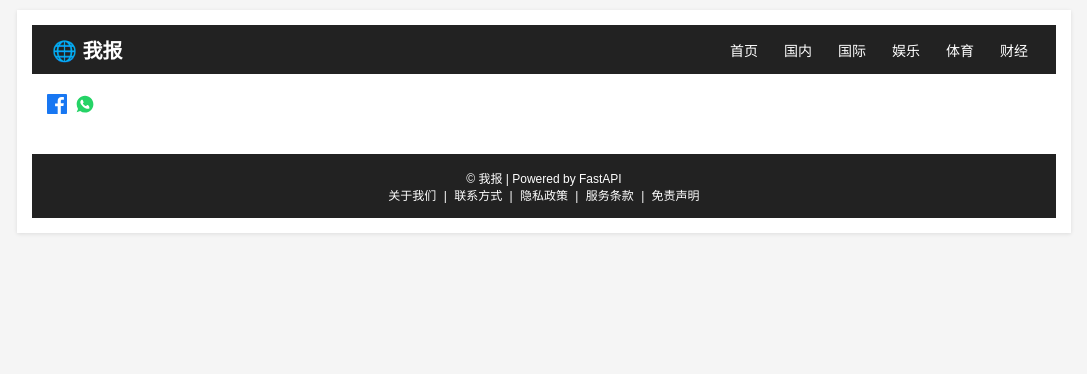
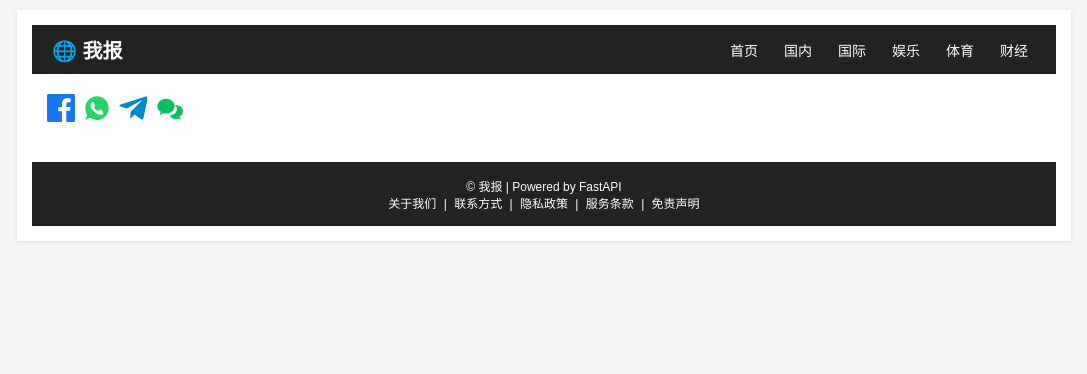
Before and after one commit to elaineling891-ux/allMyChineseNews, a FastAPI app: template templates/detail.html in a window 1280 px wide. Shown: the top 374 px of the page, without its empty margins (96-1183 px from the left). Run offline with FastAPI, Linux system fonts and the light colour scheme; the template is opened without the code that fills it, so the values that code supplies are empty; parts of the project's set-up code (start-up, migrations or seed data) failed here and were passed over.

Commit message:
Update detail.html

```diff
--- a/templates/detail.html
+++ b/templates/detail.html
@@ -115,7 +115,7 @@ footer a:hover { text-decoration:underline; }
       <!-- Facebook 分享 -->
       <a href="https://www.facebook.com/sharer/sharer.php?u=https://globalnews-5ose.onrender.com/news/{{ news_item.id }}"
          target="_blank" title="分享到 Facebook" style="display:inline-flex; align-items:center;">
-        <svg xmlns="http://www.w3.org/2000/svg" width="20" height="20" viewBox="0 0 24 24" fill="#1877F2">
+        <svg xmlns="http://www.w3.org/2000/svg" width="28" height="28" viewBox="0 0 24 24" fill="#1877F2">
           <path d="M22.675 0h-21.35C.6 0 0 .6 0 1.342v21.316C0 23.4.6 24 1.325 24H12.82v-9.294H9.692V11.41h3.128V8.413c0-3.1 1.894-4.788 4.66-4.788 1.325 0 2.463.098 2.795.142v3.24l-1.918.001c-1.504 0-1.795.715-1.795 1.764v2.315h3.587l-.467 3.296h-3.12V24h6.116C23.4 24 24 23.4 24 22.658V1.342C24 .6 23.4 0 22.675 0z"/>
         </svg>
       </a>
@@ -123,8 +123,24 @@ footer a:hover { text-decoration:underline; }
       <!-- WhatsApp 分享 -->
       <a href="https://api.whatsapp.com/send?text={{ news_item.title }} https://globalnews-5ose.onrender.com/news/{{ news_item.id }}"
          target="_blank" title="分享到 WhatsApp" style="display:inline-flex; align-items:center;">
-        <svg xmlns="http://www.w3.org/2000/svg" width="20" height="20" viewBox="0 0 24 24" fill="#25D366">
+        <svg xmlns="http://www.w3.org/2000/svg" width="28" height="28" viewBox="0 0 24 24" fill="#25D366">
           <path d="M12.04 2C6.54 2 2 6.48 2 11.98c0 2.11.55 4.15 1.61 5.95L2 22l4.2-1.58a10.05 10.05 0 0 0 5.84 1.81h.01c5.5 0 10-4.48 10-9.98C22.05 6.48 17.55 2 12.04 2zm5.66 14.43c-.24.67-1.38 1.29-1.9 1.33-.49.04-1.09.06-1.77-.11-.41-.1-.94-.3-1.62-.59-2.85-1.23-4.7-4.17-4.85-4.37-.14-.19-1.16-1.54-1.16-2.94 0-1.4.73-2.09 1-2.37.24-.25.63-.36 1-.36.12 0 .23 0 .33.01.29.01.44.03.63.48.24.58.82 2.01.89 2.15.07.14.11.3.02.49-.09.19-.13.31-.25.48-.13.15-.26.34-.37.46-.12.12-.25.25-.11.5.14.25.63 1.04 1.35 1.68.93.83 1.71 1.08 1.96 1.2.25.12.39.1.54-.06.15-.16.62-.72.78-.97.16-.25.33-.21.56-.13.23.08 1.47.69 1.72.82.25.13.42.19.48.3.06.11.06.65-.18 1.32z"/>
+        </svg>
+      </a>
+
+       <!-- Telegram -->
+      <a href="https://t.me/share/url?url=https://globalnews-5ose.onrender.com/news/{{ news_item.id }}&text={{ news_item.title }}"
+         target="_blank" title="分享到 Telegram" style="display:inline-flex; align-items:center;">
+        <svg xmlns="http://www.w3.org/2000/svg" width="28" height="28" viewBox="0 0 24 24" fill="#0088cc">
+          <path d="M9.999 15.173l-.398 5.6c.57 0 .815-.246 1.11-.54l2.665-2.573 5.53 4.038c1.015.56 1.735.266 1.994-.941l3.61-16.9c.322-1.49-.54-2.07-1.52-1.71L1.41 9.02c-1.46.57-1.44 1.385-.25 1.76l5.51 1.72L18.6 5.84c.63-.41 1.2-.18.73.23"/>
+        </svg>
+      </a>
+
+      <!-- WeChat (打开微信分享二维码) -->
+      <a href="javascript:void(0);" onclick="alert('请通过微信内置浏览器分享或扫码二维码')"
+         title="分享到微信" style="display:inline-flex; align-items:center;">
+        <svg xmlns="http://www.w3.org/2000/svg" width="28" height="28" viewBox="0 0 24 24" fill="#07C160">
+          <path d="M9.5 4C5.36 4 2 6.91 2 10.5c0 1.95 1.11 3.67 2.89 4.82L4 18l3.03-1.53c.71.18 1.48.28 2.27.28 4.14 0 7.5-2.91 7.5-6.5S13.64 4 9.5 4zm7.97 5.47c-.22 0-.43.02-.64.05 1.17.87 1.9 2.07 1.9 3.45 0 2.73-2.69 4.95-6 5.43.65 1.82 2.66 3.1 5.02 3.1.79 0 1.56-.1 2.27-.28L22 22l-.89-2.68C22.89 18.17 24 16.45 24 14.5c0-2.76-2.91-5-6.53-5.03z"/>
         </svg>
       </a>
     </div>
```
